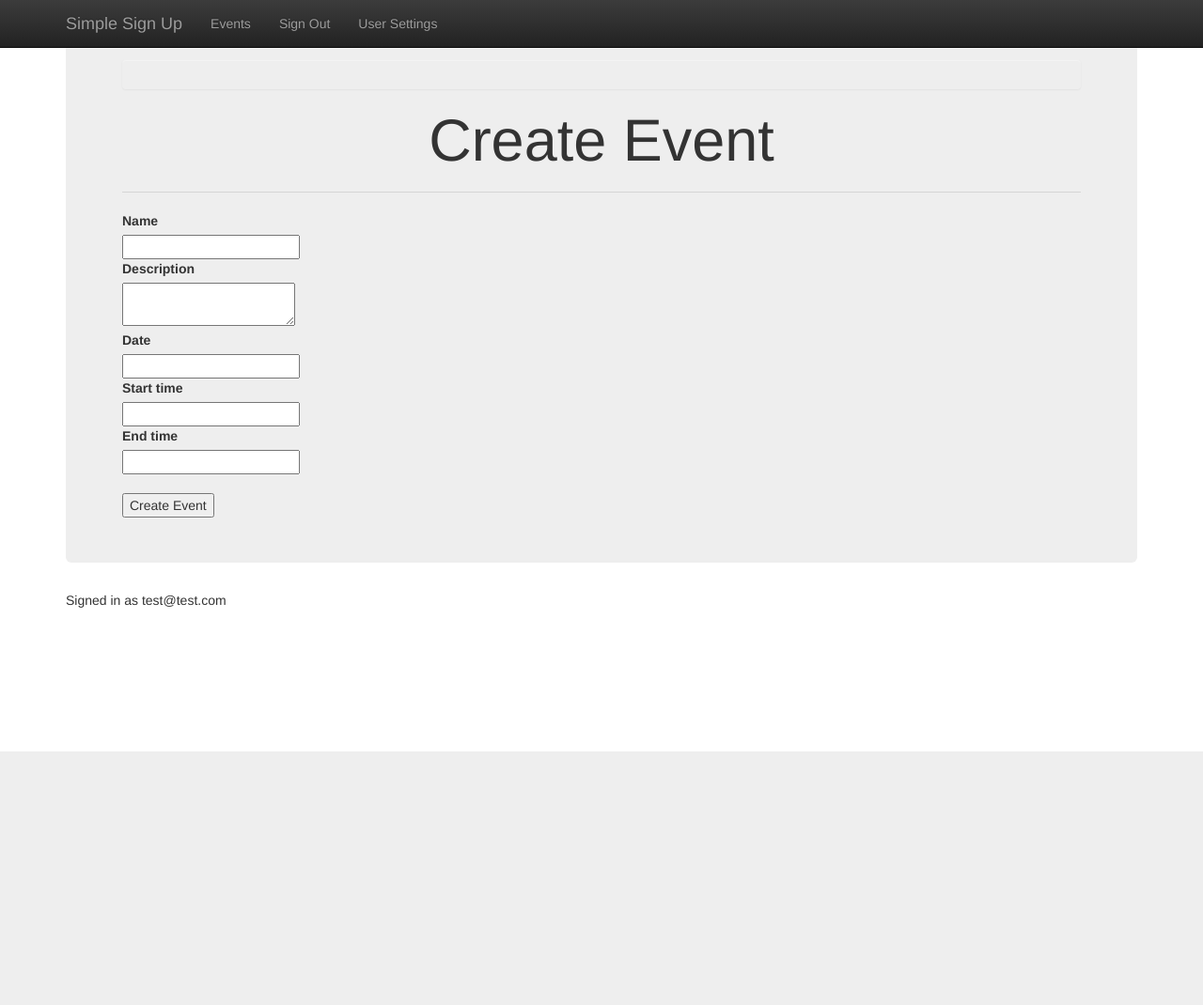
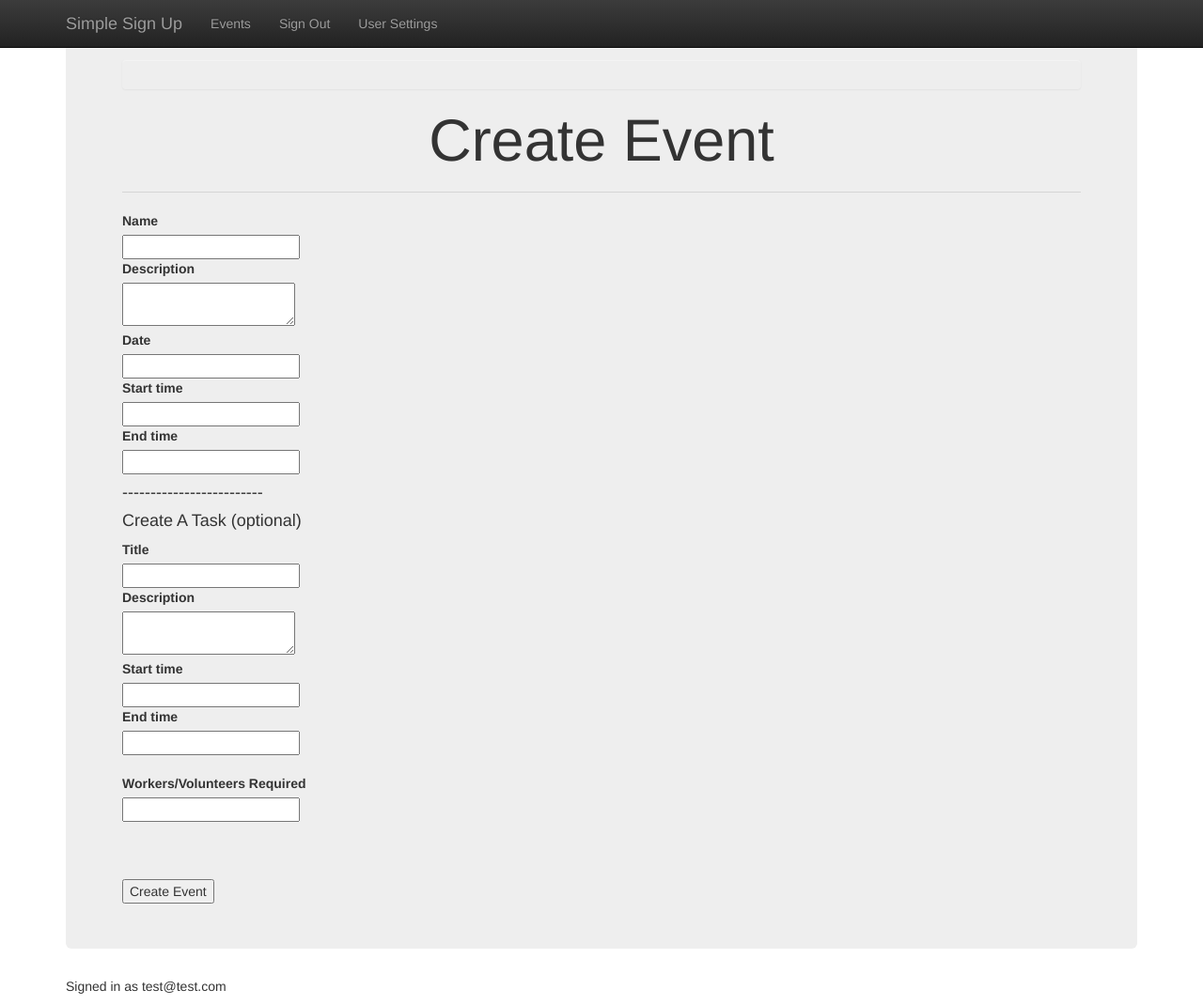
Before and after one commit to the-widget/simple-sign-up, a Rails app: page /events/new in a window 1280 px wide. Shown: the whole page at 94% size. Before the commit the page ends 800 px from the top, so only its background shows below. Run offline with Rails 7, Linux system fonts and the light colour scheme; a user stored in the database is signed in; some libraries are stand-ins or nearby versions.

Commit message:
added nested resource form in Create Event, through custom attribute writer

```diff
--- a/app/controllers/events_controller.rb
+++ b/app/controllers/events_controller.rb
@@ -10,6 +10,7 @@ class EventsController < ApplicationController
 
   def new
     @event = Event.new
+    @event.tasks.build
   end
 
   def create
@@ -40,7 +41,7 @@ class EventsController < ApplicationController
   private
 
   def event_params
-    params.require(:event).permit(:title, :description, :date, :start_time, :end_time)
+    params.require(:event).permit(:title, :description, :date, :start_time, :end_time, tasks_attributes: [:title, :description, :start_time, :end_time, :workers_required, :id])
   end
 
   def set_event
--- a/app/models/event.rb
+++ b/app/models/event.rb
@@ -2,11 +2,17 @@ class Event < ActiveRecord::Base
   has_many :tasks
   belongs_to :user
   alias_method :organizer, :user
+  accepts_nested_attributes_for :tasks
   validates :title, :presence => :true
   validates :description, :presence => :true
   validates :date, :presence => :true
   validates :start_time, :presence => :true
   validates :end_time, :presence => :true
+
+  def task_attributes=(task)
+    self.tasks = Task.find_or_create_by(title: task.title)
+    self.tasks.update(task)
+  end
 
   def task_ids
     self.tasks.map do |task|
--- a/app/views/events/new.html.erb
+++ b/app/views/events/new.html.erb
@@ -38,8 +38,34 @@
             defaultTime: false
           });
       </script>
+  </div>
+<h4>-------------------------</h4>
+  <h4>Create A Task (optional)</h4>
+    <%= f.fields_for :tasks do |task| %>
+      <%= task.label :title %> <br>
+      <%= task.text_field :title %> <br>
+      <%= task.label :description %> <br>
+      <%= task.text_area :description %> <br>
+    <div class="input-group bootstrap-timepicker timepicker">
+      <%= task.label :start_time %> <br>
+      <%= task.text_field :start_time, "class" => "input-small" %> <br>
+      <%= task.label :end_time %> <br>
+      <%= task.text_field :end_time, "class" => "input-small" %> <br>
+      <script type="text/javascript">
+        $('#event_tasks_attributes_0_start_time').timepicker({
+          template: 'dropdown',
+          defaultTime: false
+        });
+        $('#event_tasks_attributes_0_end_time').timepicker({
+          template: 'dropdown',
+          defaultTime: false
+        });
+      </script>
     </div> <br>
-    <%= f.submit %>
+      <%= task.label :workers_required, "Workers/Volunteers Required" %> <br>
+      <%= task.number_field :workers_required %> <br><br>
+    <% end %> <hr>
+    <%= f.submit "Create Event" %>
   <% end %>
 <% else %>
   <p>Please login to create Events</p>
```
Also changed, not shown: app/controllers/tasks_controller.rb (renamed from app/controllers/task_controller.rb), db/development.sqlite3, 1 other file. Lines whose indentation alone changed are shown as unchanged.
